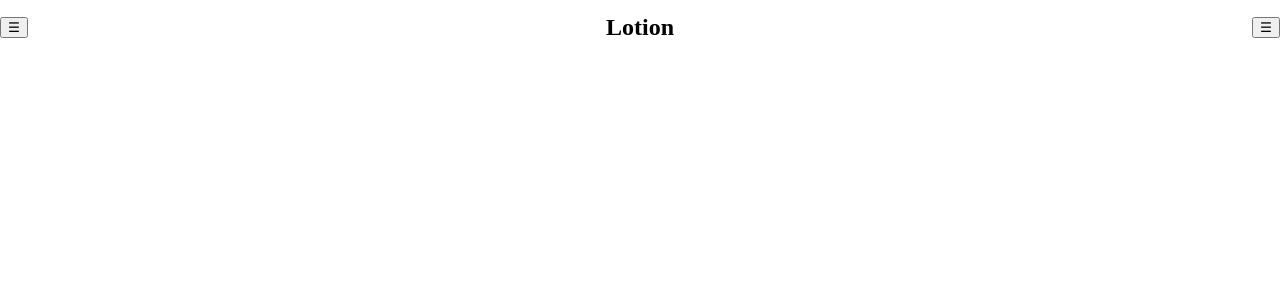
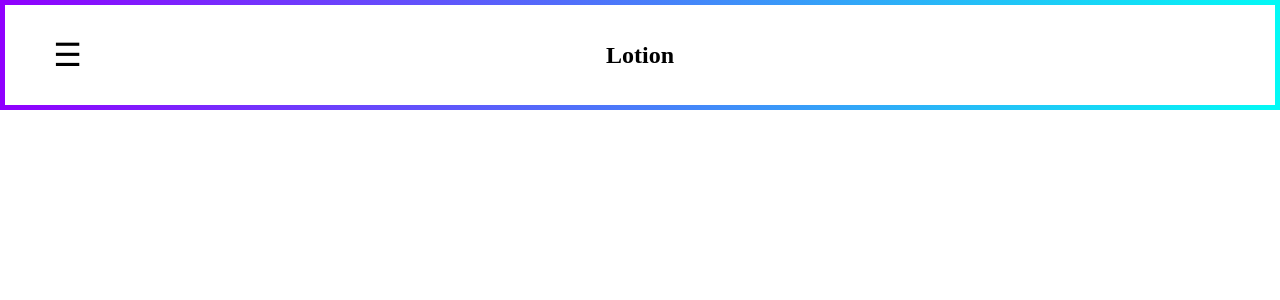
Before and after one commit to JacobLever7/lotion-assignment-remote, a React (Create React App) app: page / in a window 1280 px wide. Shown: the top 300 px of the page. Built offline with nearby package versions, Linux system fonts and the light colour scheme.

Commit message:
complete majourity of navbar styling

```diff
--- a/src/App.js
+++ b/src/App.js
@@ -1,14 +1,10 @@
 function App() {
   return (
-    <nav>
-      <button>&#9776;</button>
+    <nav className="box">
+      <button className="invis-clickable">&#9776;</button>
       <h1>Lotion</h1>
-      <button>&#9776;</button>
+      <button className="invis">&#9776;</button>
     </nav>
-
-
-
-
   )
 }
 
--- a/src/index.css
+++ b/src/index.css
@@ -12,7 +12,9 @@ p {
 }
 
 html, body{
-  max-width: 100%;
+  width: 100%;
+  padding:0;
+  margin:0;
 }
 
 a {
@@ -21,11 +23,37 @@ a {
 }
 
 nav {
-  display: flex;
-  width: 100%;
-  justify-content: space-between;
+  max-width: 100%;
   align-items: center;
 
-  height: 55px;
+  height: 100px;
+}
 
+.invis{
+  background: transparent;
+  border: none;
+  visibility: hidden;
+  width: 125px;
+  font-size: 32px;
 }
+
+.invis-clickable{
+  background: transparent;
+  border: none;
+  cursor: pointer;
+  width: 125px;
+  font-size: 32px;
+  height:100%;
+  transition-duration: 0.4s;
+}
+
+nav.box{
+  position: static;
+  top: 0;
+  display: flex;
+  justify-content: space-between;
+  border: 10px solid;
+  border-image-slice: 1;
+  border-width: 5px;
+  border-image-source: linear-gradient(to left, #03f9f5, #9000fe);
+}
```
